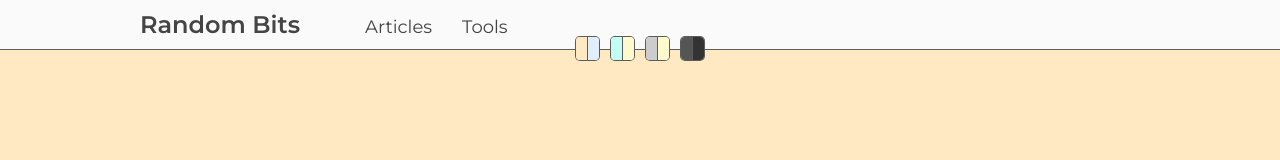
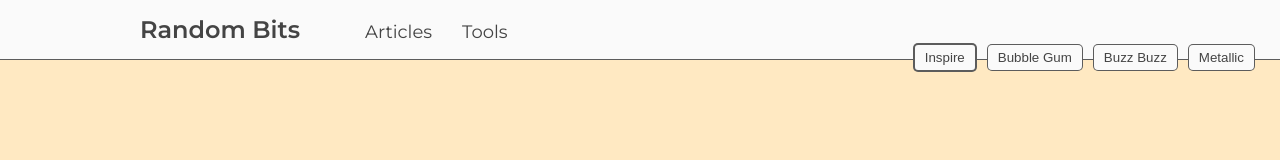
Before and after one commit to randombits-dev/randombits, an Astro site: page /layout/header in a window 1280 px wide. Built offline with nearby package versions, Linux system fonts and the light colour scheme; Astro itself is replaced by a stand-in of ours; a web font is replaced by a local one.

Commit message:
Changed to named themes

```diff
--- a/src/components/ArticleList.astro
+++ b/src/components/ArticleList.astro
@@ -14,7 +14,7 @@ const posts = (await getCollection('articles')).filter(item => !item.data.draft
 const postsToShow = limit ? posts.slice(0, limit) : posts;
 ---
 
-<Card title="Latest Articles">
+<Card title={limit ? 'Latest Articles' : ''}>
     {
         postsToShow.map((post) => (
                 <CardRow title={post.data.title}
@@ -23,5 +23,9 @@ const postsToShow = limit ? posts.slice(0, limit) : posts;
                          url={'/articles/' + post.slug}/>
         ))
     }
+    {
+        limit && <a class="button card-action-btn" href="/articles">See All Articles</a>
+
+    }
 
 </Card>
--- a/src/components/ThemeChanger.tsx
+++ b/src/components/ThemeChanger.tsx
@@ -1,6 +1,11 @@
 import { createSignal } from "solid-js";
 
-const themes = ["one", "two", "bee", "dark"];
+const themes = [
+  { id: "one", name: "Inspire" },
+  { id: "two", name: "Bubble Gum" },
+  { id: "bee", name: "Buzz Buzz" },
+  { id: "dark", name: "Metallic" },
+];
 
 const initialTheme = localStorage.getItem("theme") || "one";
 
@@ -35,19 +40,13 @@ const ThemeChanger = () => {
     <div class="theme-changer">
       {/*<div class="theme-changer-container">*/}
       {themes.map((theme, i) => {
-        let className = `theme-${theme}-btn `;
-        if (currentTheme() === theme) {
+        let className = `theme-${theme.id}-btn `;
+        if (currentTheme() === theme.id) {
           className += " theme-active-btn";
         }
         return (
-          <button class={className} onClick={() => changeTheme(theme)}>
-            {/*{i + 1}*/}
-            <div class="theme-box">
-              <div class={`theme-sample theme-${theme}`}></div>
-            </div>
-            <div class="theme-box">
-              <div class={`theme-sample theme-${theme}`}></div>
-            </div>
+          <button class={className} onClick={() => changeTheme(theme.id)}>
+            {theme.name}
           </button>
         );
       })}
--- a/src/pages/articles/index.astro
+++ b/src/pages/articles/index.astro
@@ -2,9 +2,10 @@
 import HtmlLayout from '../../layouts/HtmlLayout.astro';
 
 import ArticleList from '../../components/ArticleList.astro';
+import Card from "../../components/Card.astro";
 ---
 
 <HtmlLayout title="Developer Articles" description="List of all developer articles • For software developers">
-    <h1>All articles</h1>
+    <Card><h1>All articles</h1></Card>
     <ArticleList/>
 </HtmlLayout>
--- a/src/pages/index.astro
+++ b/src/pages/index.astro
@@ -6,9 +6,9 @@ import GuideList from "../components/GuideList.astro";
 import Card from "../components/Card.astro";
 ---
 <HtmlLayout title="Developer articles and tools" description="Developer articles, tools, and more">
-    <div style="display: flex; margin-top: 80px;">
+    <div style="display: flex; margin-top: 30px;">
         <div>
-            <ArticleList/>
+            <ArticleList limit={5}/>
             <GuideList/>
         </div>
 
--- a/src/styles/header.css
+++ b/src/styles/header.css
@@ -6,11 +6,12 @@
 
 .header-content {
     display: flex;
-    padding: 10px 0;
+    padding: 15px 0;
     align-items: baseline;
     max-width: 1000px;
     margin-left: auto;
     margin-right: auto;
+    /*margin-bottom: 15px;*/
 }
 
 .header-content a {
@@ -25,11 +26,11 @@
 
 .theme-changer {
     position: absolute;
-    top: 36px;
+    top: 43px;
     left: 0;
     right: 0;
-    margin: 0 auto;
-    text-align: center;
+    text-align: right;
+    margin-right: 20px;
 }
 
 .theme-changer-container {
@@ -43,11 +44,11 @@
 .theme-changer button {
     font-family: var(--font-1);
     border-radius: 5px;
-    padding: 0;
+    padding: 5px 10px;
     background-color: var(--back-2);
     margin: 0 5px;
-    width: 25px;
-    height: 25px;
+    /*width: 25px;*/
+    /*height: 25px;*/
     border: 1px solid var(--border-color);
     cursor: pointer;
     overflow: hidden;
@@ -55,7 +56,7 @@
 }
 
 .theme-changer .theme-active-btn {
-    /*border: 2px solid var(--border-color) !important;*/
+    border: 2px solid var(--border-color) !important;
     /*background-color: var(--back-1);*/
 }
 
```
Also changed, not shown: src/components/Footer.astro (+7 -3 lines), src/styles/footer.css (+5 -4 lines).
